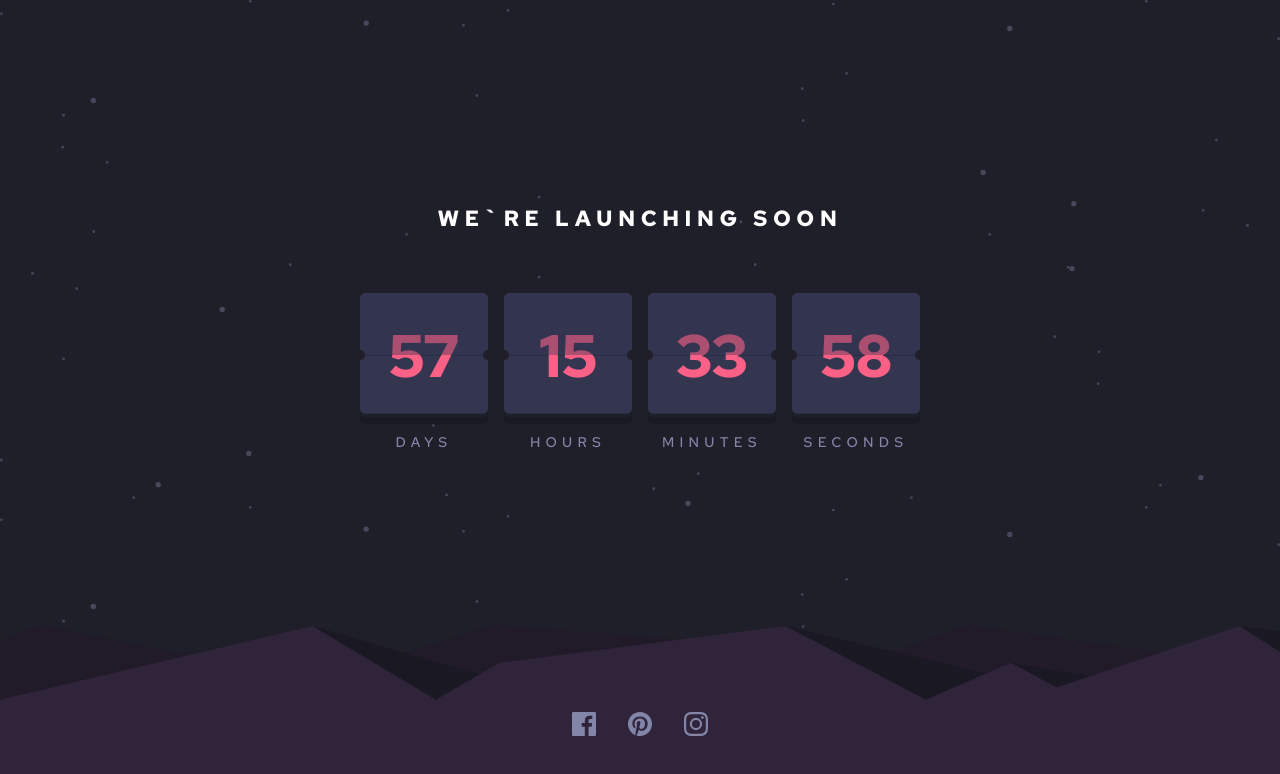
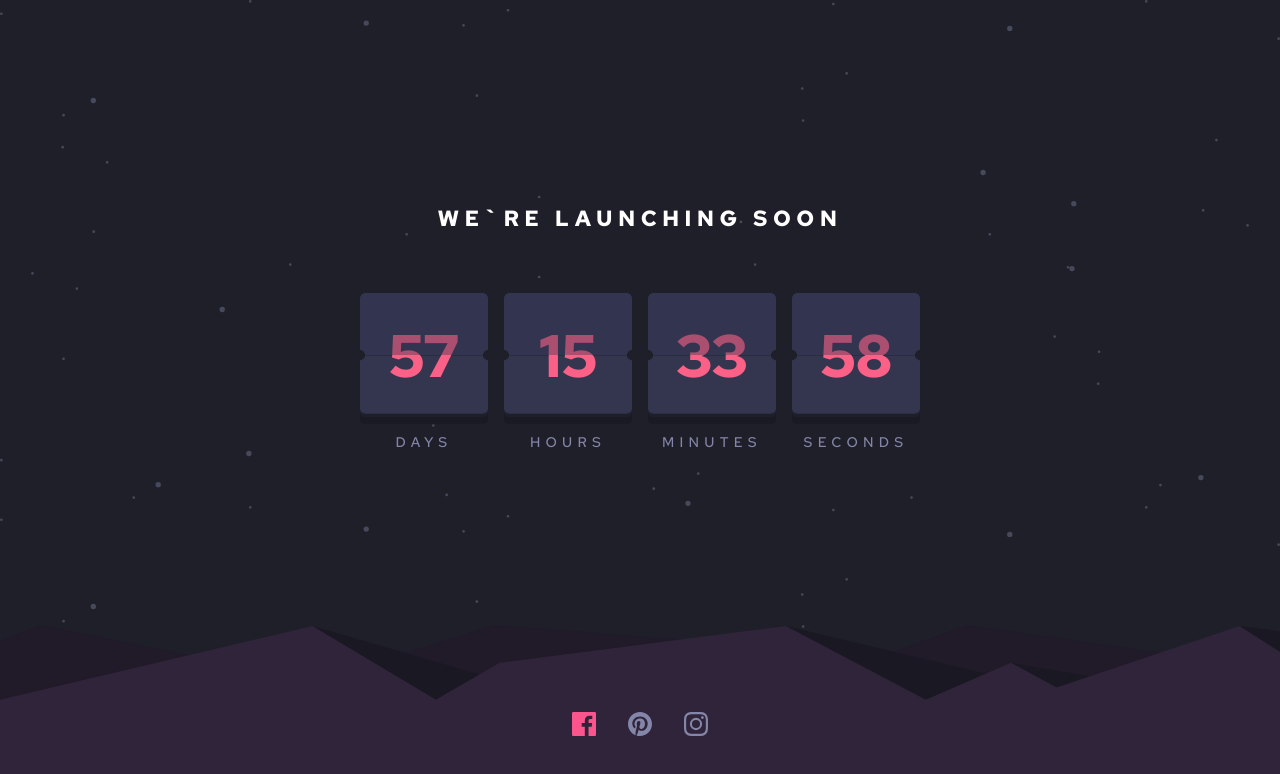
Before and after one commit to Mateeb11/launch-countdown-timer, a React (Vite) app: page / in a window 1280 px wide. In both pictures the pointer is over the picture 584 px from the left and 724 px from the top of the page. Shown: the top 774 px of the page. Built offline with nearby package versions, Linux system fonts and the light colour scheme.

Commit message:
Adding hover effect for social nav

```diff
--- a/src/Components/Countdown/Number.module.scss
+++ b/src/Components/Countdown/Number.module.scss
@@ -38,14 +38,12 @@
       content: "";
 
       background-color: var(--dark-desaturated-blue);
-      // opacity: 0.3;
 
       --mask: radial-gradient(5px at 5px 100%, #0000 98%, #000) -5px;
       -webkit-mask: var(--mask);
       mask: var(--mask);
 
       border-radius: 5px;
-      // border-bottom: 0.1px solid var(--very-dark-blue);
 
       &::after {
         background-color: #000;
@@ -90,7 +88,6 @@
 
     @media (min-width: 700px) {
       font-size: var(--fs-larger);
-      // padding-inline: 0.5em;
     }
   }
 
--- a/src/Components/Social/Social.module.scss
+++ b/src/Components/Social/Social.module.scss
@@ -8,4 +8,12 @@
   justify-content: center;
 
   gap: 2em;
+
+  img {
+    cursor: pointer;
+    &:hover {
+      filter: invert(58%) sepia(54%) saturate(3249%) hue-rotate(309deg)
+        brightness(99%) contrast(98%);
+    }
+  }
 }
```
Also changed, not shown: src/App.scss (+0 -7 lines).
